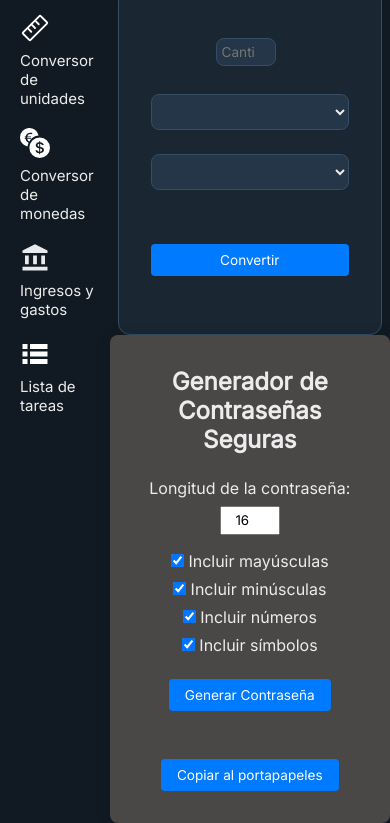
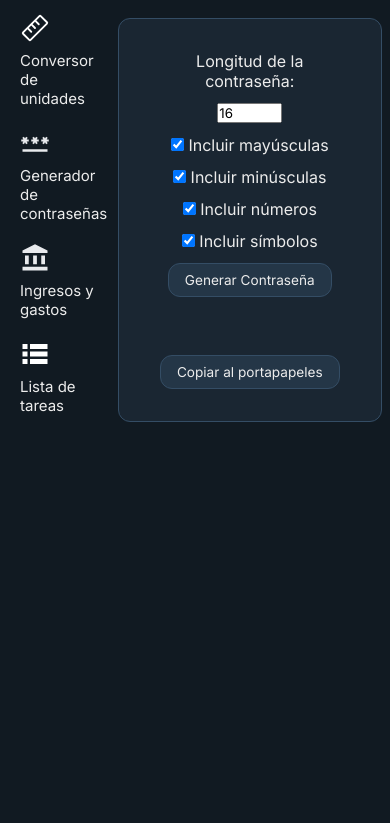
Before and after one commit to sebastian-salinas/ToolHub, a plain HTML site: page html/index-monedas.html in a window 390 px wide. Shown: the part 164-987 px from the top of the page. After the commit the page ends 844 px from the top, so only its background shows below. Drawn offline with nearby package versions, Linux system fonts and the light colour scheme.

Commit message:
Añadimos el generador de contraseñas, verificamos el diseño responsive. Corregimos erores en la ui responsive de la calculadora de ingresos-gastros. Pendiente de añadir una nueva funcion

```diff
--- a/css/style.css
+++ b/css/style.css
@@ -166,9 +166,22 @@ body {
     transition: background-color 0.5s, color 0.5s;
   }
 
-  .input-group {
+  .input-group-3 {
     justify-content: space-between;
     margin-bottom: 1rem;
+  }
+
+  .input-group-3-3 {
+    display: flex;
+    justify-content: space-between;
+    align-items: center;
+    gap: 0.75rem;
+    flex-direction: column;
+  }
+
+  .input-group-3 label {
+    display: block;
+    margin-top: 0.5rem;
   }
 
   .input-group input,
@@ -176,7 +189,7 @@ body {
     padding: 0.5rem;
     font-size: 0.85rem;
     margin-right: 0.5rem;
-    margin-top: 1rem;
+    margin-top: 0.75rem;
     width: 100%;
     border-radius: 8px;
     background-color: #243647;
@@ -366,7 +379,6 @@ body {
     border: 1px solid #344d65;
     color: var(--text-white-color);
     margin-top: 0.75rem;
-    margin-bottom: 0.75rem;
   }
 
   .input-group-2 button {
@@ -834,6 +846,13 @@ body {
     gap: 0.75rem;
   }
 
+  .input-group-3-3 {
+    display: flex;
+    justify-content: space-between;
+    align-items: center;
+    gap: 0.75rem;
+  }
+
   /*Nav*/
 
   .nav {
@@ -935,56 +954,6 @@ body {
   }
 }
 
-.container {
-  background-color: rgb(74, 71, 71);
-  padding: 2rem;
-  border-radius: 8px;
-  box-shadow: 0 0 15px rgba(0, 0, 0, 0.1);
+#copy {
+  margin-top: 1rem;
 }
-
-h1 {
-  text-align: center;
-  margin-bottom: 1.5rem;
-}
-
-.generator {
-  display: flex;
-  flex-direction: column;
-  align-items: center;
-}
-
-label {
-  margin-bottom: 0.5rem;
-}
-
-input[type="number"] {
-  margin-bottom: 1rem;
-  padding: 0.3rem;
-  width: 60px;
-  text-align: center;
-}
-
-button {
-  padding: 0.5rem 1rem;
-  margin-top: 1rem;
-  background-color: #007bff;
-  color: white;
-  border: none;
-  border-radius: 4px;
-  cursor: pointer;
-}
-
-button:hover {
-  background-color: #0056b3;
-}
-
-.result {
-  margin-top: 1rem;
-  text-align: center;
-}
-
-#password {
-  font-size: 1.5rem;
-  margin-bottom: 1rem;
-  word-wrap: break-word;
-}
--- a/html/index-monedas.html
+++ b/html/index-monedas.html
@@ -45,11 +45,11 @@
             <a href="/html/index-monedas.html" class="icon-link">
               <div class="icon-container">
                 <img
-                  src="/assets/currency-exchange.svg"
+                  src="/assets/password_24dp_E8EAED.svg"
                   alt="Exchange icon"
                   class="icon" />
               </div>
-              <p>Conversor de monedas</p>
+              <p>Generador de contraseñas</p>
             </a>
           </div>
           <div class="item-list-btn">
@@ -94,22 +94,11 @@
         </div>
       </nav>
       <main class="main">
-        <h2 class="title-main">Conversor de monedas</h2>
+        <h2 class="title-main">Generador de contraseñas</h2>
         <div class="converter">
-          <div class="input-group">
-            <input type="number" id="amount" placeholder="Cantidad" />
-            <select id="fromCurrency"></select>
-            <select id="toCurrency"></select>
-          </div>
-          <button id="convert">Convertir</button>
-          <div class="result" id="result"></div>
-        </div>
-        <div class="container">
-          <h1>Generador de Contraseñas Seguras</h1>
-          <div class="generator">
+          <div class="input-group-3-3">
             <label for="length">Longitud de la contraseña:</label>
             <input type="number" id="length" min="4" max="32" value="16" />
-
             <label>
               <input type="checkbox" id="uppercase" checked />
               Incluir mayúsculas
@@ -126,13 +115,11 @@
               <input type="checkbox" id="symbols" checked />
               Incluir símbolos
             </label>
-
             <button id="generate">Generar Contraseña</button>
-
-            <div class="result">
-              <p id="password"></p>
-              <button id="copy">Copiar al portapapeles</button>
-            </div>
+          </div>
+          <div class="result">
+            <p id="password"></p>
+            <button id="copy">Copiar al portapapeles</button>
           </div>
         </div>
       </main>
```
Also changed, not shown: html/index-archivos.html (+2 -2 lines), html/index-to-do-list.html (+2 -2 lines), html/index-unidades.html (+2 -2 lines), html/index.html (+2 -2 lines), js/script-monedas.js (+0 -41 lines), assets/currency-exchange.svg (deleted), assets/moon-icon.svg (deleted), assets/password_24dp_E8EAED.svg (added).
